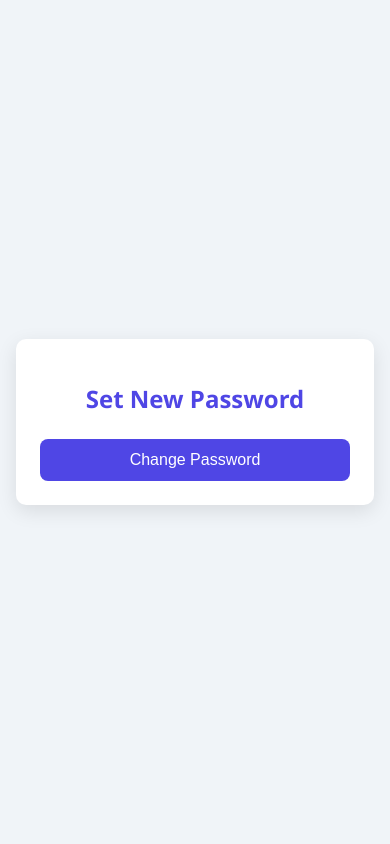
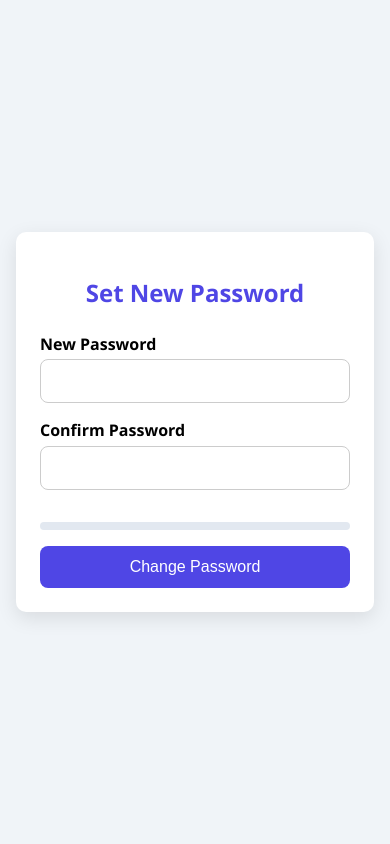
Before and after one commit to bsameer12/Production_Project_Final_Year, a Django app: page /reset/1/1/ in a window 390 px wide. Run offline with Django 5.2, Linux system fonts and the light colour scheme.

Commit message:
feat: Refactored password reset confirm view with separate files and live validation
- Separated HTML, CSS, and JS for password reset confirm page
- Created password_reset_confirm.html using {% static %} for external assets
- Added password_reset_confirm.css with responsive layout and modern UI
- Added password_reset_confirm.js with live password validation and strength meter
- Password rules include minimum 8 chars, 1 uppercase, 1 lowercase, 1 special, 1 number
- Live error feedback and visual strength indicator for better UX

```diff
--- /dev/null
+++ b/Development And Coding/ASl_UI/static/css/password_reset_confirm.css
@@ -0,0 +1,99 @@
+* {
+  box-sizing: border-box;
+}
+
+body {
+  margin: 0;
+  font-family: "Segoe UI", sans-serif;
+  background-color: #f0f4f8;
+  display: flex;
+  align-items: center;
+  justify-content: center;
+  min-height: 100vh;
+}
+
+.confirm-box {
+  background-color: #ffffff;
+  padding: 2rem;
+  max-width: 420px;
+  width: 100%;
+  border-radius: 10px;
+  box-shadow: 0 6px 20px rgba(0, 0, 0, 0.1);
+}
+
+h2 {
+  text-align: center;
+  color: #4f46e5;
+  margin-bottom: 1.5rem;
+}
+
+form {
+  display: flex;
+  flex-direction: column;
+}
+
+label {
+  font-weight: 600;
+  margin-bottom: 0.3rem;
+}
+
+input[type="password"] {
+  padding: 0.75rem;
+  font-size: 1rem;
+  border: 1px solid #ccc;
+  border-radius: 8px;
+  margin-bottom: 1rem;
+  transition: border-color 0.2s ease;
+}
+
+input:focus {
+  border-color: #4f46e5;
+  outline: none;
+}
+
+.error-list {
+  font-size: 0.85rem;
+  color: #e53e3e;
+  margin-bottom: 1rem;
+}
+
+.strength-bar {
+  height: 8px;
+  border-radius: 5px;
+  background-color: #e2e8f0;
+  margin-bottom: 1rem;
+  overflow: hidden;
+}
+
+.strength-bar-fill {
+  height: 100%;
+  width: 0;
+  background-color: #ef4444;
+  transition: width 0.3s ease;
+}
+
+button {
+  background-color: #4f46e5;
+  color: white;
+  padding: 0.75rem;
+  font-size: 1rem;
+  border: none;
+  border-radius: 8px;
+  cursor: pointer;
+  transition: background-color 0.2s ease;
+}
+
+button:hover {
+  background-color: #3730a3;
+}
+
+@media (max-width: 480px) {
+  .confirm-box {
+    padding: 1.5rem;
+    margin: 1rem;
+  }
+
+  h2 {
+    font-size: 1.5rem;
+  }
+}
--- /dev/null
+++ b/Development And Coding/ASl_UI/static/js/password_reset_confirm.js
@@ -0,0 +1,38 @@
+const passwordInput = document.getElementById('id_new_password1');
+const confirmInput = document.getElementById('id_new_password2');
+const errorList = document.getElementById('passwordErrorList');
+const strengthBar = document.getElementById('strengthBar');
+
+passwordInput.addEventListener('input', updateValidation);
+confirmInput.addEventListener('input', updateValidation);
+
+function updateValidation() {
+  const password = passwordInput.value;
+  const confirm = confirmInput.value;
+  const errors = [];
+
+  const length = password.length >= 8;
+  const uppercase = /[A-Z]/.test(password);
+  const lowercase = /[a-z]/.test(password);
+  const number = /[0-9]/.test(password);
+  const special = /[^A-Za-z0-9]/.test(password);
+  const match = password === confirm;
+
+  if (!length) errors.push("✔️ At least 8 characters");
+  if (!uppercase) errors.push("✔️ At least one uppercase letter");
+  if (!lowercase) errors.push("✔️ At least one lowercase letter");
+  if (!number) errors.push("✔️ At least one number");
+  if (!special) errors.push("✔️ At least one special character");
+  if (!match && confirm.length > 0) errors.push("❌ Passwords do not match");
+
+  errorList.innerHTML = errors.length ? errors.join('<br>') : "";
+
+  const score = [length, uppercase, lowercase, number, special].filter(Boolean).length;
+  strengthBar.style.width = `${(score / 5) * 100}%`;
+  strengthBar.style.backgroundColor = score >= 4 ? "#22c55e" : score === 3 ? "#facc15" : "#ef4444";
+}
+
+function validatePassword() {
+  updateValidation();
+  return errorList.innerHTML === "";
+}
--- a/Development And Coding/ASl_UI/templates/auth/password_reset_confirm.html
+++ b/Development And Coding/ASl_UI/templates/auth/password_reset_confirm.html
@@ -1,94 +1,33 @@
+{% load static %}
 <!DOCTYPE html>
 <html lang="en">
 <head>
   <meta charset="UTF-8">
   <title>Set New Password</title>
   <meta name="viewport" content="width=device-width, initial-scale=1.0">
-  <style>
-    body {
-      margin: 0;
-      font-family: "Segoe UI", sans-serif;
-      background-color: #f0f4f8;
-      display: flex;
-      align-items: center;
-      justify-content: center;
-      height: 100vh;
-    }
-
-    .confirm-box {
-      background-color: #ffffff;
-      padding: 2rem;
-      max-width: 420px;
-      width: 100%;
-      border-radius: 10px;
-      box-shadow: 0 6px 20px rgba(0, 0, 0, 0.1);
-    }
-
-    .confirm-box h2 {
-      text-align: center;
-      color: #4f46e5;
-      margin-bottom: 1.5rem;
-    }
-
-    form {
-      display: flex;
-      flex-direction: column;
-    }
-
-    form label {
-      font-weight: 600;
-      margin-bottom: 0.3rem;
-    }
-
-    form input {
-      padding: 0.75rem;
-      font-size: 1rem;
-      border: 1px solid #ccc;
-      border-radius: 8px;
-      margin-bottom: 1.2rem;
-      transition: border-color 0.2s ease;
-    }
-
-    form input:focus {
-      border-color: #4f46e5;
-      outline: none;
-    }
-
-    button {
-      background-color: #4f46e5;
-      color: white;
-      padding: 0.75rem;
-      font-size: 1rem;
-      border: none;
-      border-radius: 8px;
-      cursor: pointer;
-      transition: background-color 0.2s ease;
-    }
-
-    button:hover {
-      background-color: #3730a3;
-    }
-
-    @media (max-width: 480px) {
-      .confirm-box {
-        padding: 1.5rem;
-        margin: 1rem;
-      }
-
-      .confirm-box h2 {
-        font-size: 1.5rem;
-      }
-    }
-  </style>
+  <link rel="stylesheet" href="{% static 'css/password_reset_confirm.css' %}">
 </head>
 <body>
   <div class="confirm-box">
     <h2>Set New Password</h2>
-    <form method="post">
+    <form method="post" onsubmit="return validatePassword()">
       {% csrf_token %}
-      {{ form.as_p }}
+      <label for="id_new_password1">New Password</label>
+      <input type="password" name="new_password1" id="id_new_password1" required>
+
+      <label for="id_new_password2">Confirm Password</label>
+      <input type="password" name="new_password2" id="id_new_password2" required>
+
+      <div class="error-list" id="passwordErrorList"></div>
+
+      <div class="strength-bar">
+        <div class="strength-bar-fill" id="strengthBar"></div>
+      </div>
+
       <button type="submit">Change Password</button>
     </form>
   </div>
+
+  <script src="{% static 'js/password_reset_confirm.js' %}"></script>
 </body>
 </html>
```
